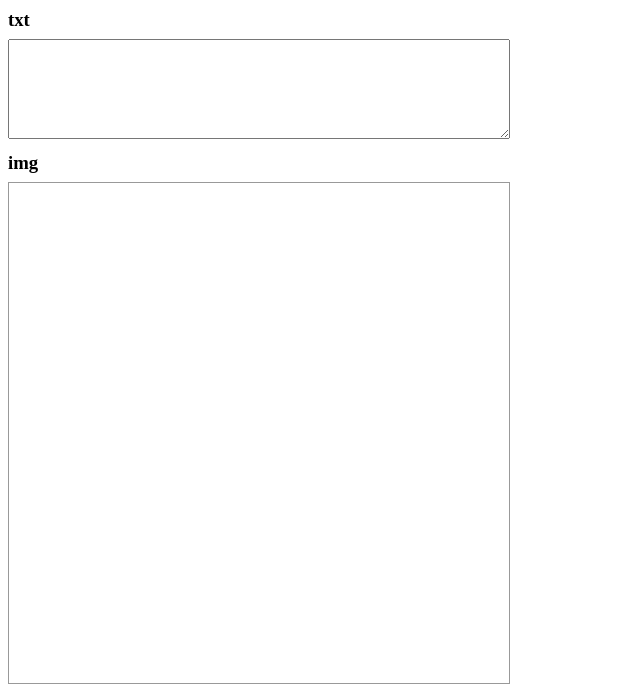
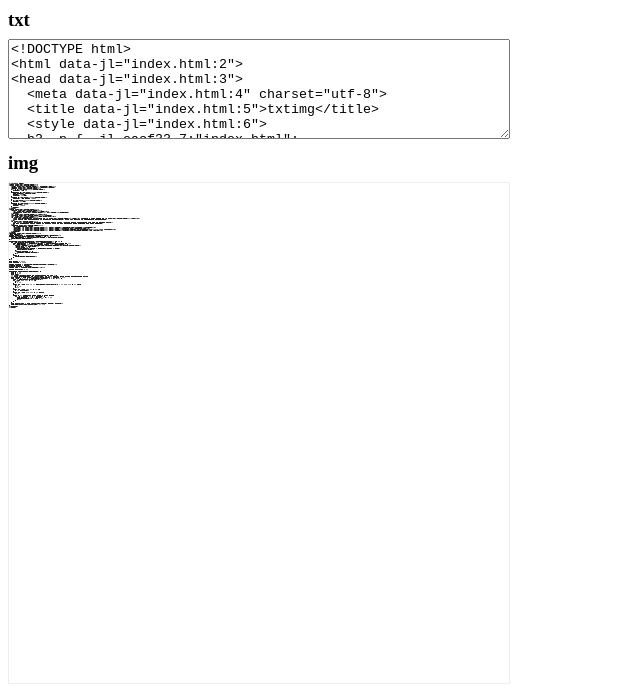
Before and after one commit to chbrown/txtimg, a plain HTML site: page index.html in a window 1280 px wide. Shown: the top 694 px of the page, without its empty margins (0-640 px from the left). Drawn offline with Linux system fonts and the light colour scheme; no server answers.

Commit message:
Get meta

```diff
--- a/index.html
+++ b/index.html
@@ -13,7 +13,7 @@
     height: 100px;
   }
   canvas {
-    border: 1px solid #999;
+    border: 1px solid #EEE;
   }
   p {
     width: 500px;
@@ -60,7 +60,7 @@ document.addEventListener('readystatechange', ev => {
   if (ev.target.readyState === 'interactive') {
     let txtString = textarea.value = localStorage.input || '';
     if (txtString === '' && typeof fetch !== 'undefined') {
-      fetch('https://cdn.rawgit.com/torvalds/linux/master/lib/string.c')
+      fetch('https://cdn.rawgit.com/chbrown/txtimg/gh-pages/index.html')
       .then(res => res.text())
       .then(text => {
         localStorage.input = textarea.value = text;
```
